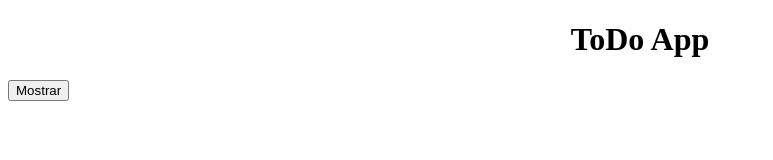
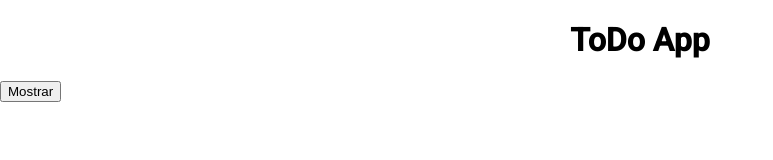
Before and after one commit to JoaquinStechina/Angular-ToDo-App, an Angular app: page / in a window 1280 px wide. Shown: the top 160 px of the page, without its empty margins (0-773 px from the left). Built offline with nearby package versions, Linux system fonts and the light colour scheme.

Commit message:
feat: added angular-material to proyect

```diff
--- a/angular.json
+++ b/angular.json
@@ -25,6 +25,7 @@
               }
             ],
             "styles": [
+              "@angular/material/prebuilt-themes/rose-red.css",
               "src/styles.css"
             ],
             "server": "src/main.server.ts",
@@ -87,6 +88,7 @@
               }
             ],
             "styles": [
+              "@angular/material/prebuilt-themes/rose-red.css",
               "src/styles.css"
             ]
           }
--- a/package.json
+++ b/package.json
@@ -11,10 +11,12 @@
   },
   "private": true,
   "dependencies": {
+    "@angular/cdk": "^20.1.0",
     "@angular/common": "^20.0.0",
     "@angular/compiler": "^20.0.0",
     "@angular/core": "^20.0.0",
     "@angular/forms": "^20.0.0",
+    "@angular/material": "^20.1.0",
     "@angular/platform-browser": "^20.0.0",
     "@angular/platform-server": "^20.0.0",
     "@angular/router": "^20.0.0",
--- a/src/index.html
+++ b/src/index.html
@@ -6,7 +6,9 @@
     <base href="/" />
     <meta name="viewport" content="width=device-width, initial-scale=1" />
     <link rel="icon" type="image/x-icon" href="favicon.ico" />
-  </head>
+      <link href="https://fonts.googleapis.com/css2?family=Roboto:wght@300;400;500&display=swap" rel="stylesheet">
+    <link href="https://fonts.googleapis.com/icon?family=Material+Icons" rel="stylesheet">
+</head>
   <body>
     <app-root></app-root>
   </body>
--- a/src/styles.css
+++ b/src/styles.css
@@ -1 +1,4 @@
 /* You can add global styles to this file, and also import other style files */
+
+html, body { height: 100%; }
+body { margin: 0; font-family: Roboto, "Helvetica Neue", sans-serif; }
```
Also changed, not shown: 1 other file (tests, documents, lock files or other folders).
